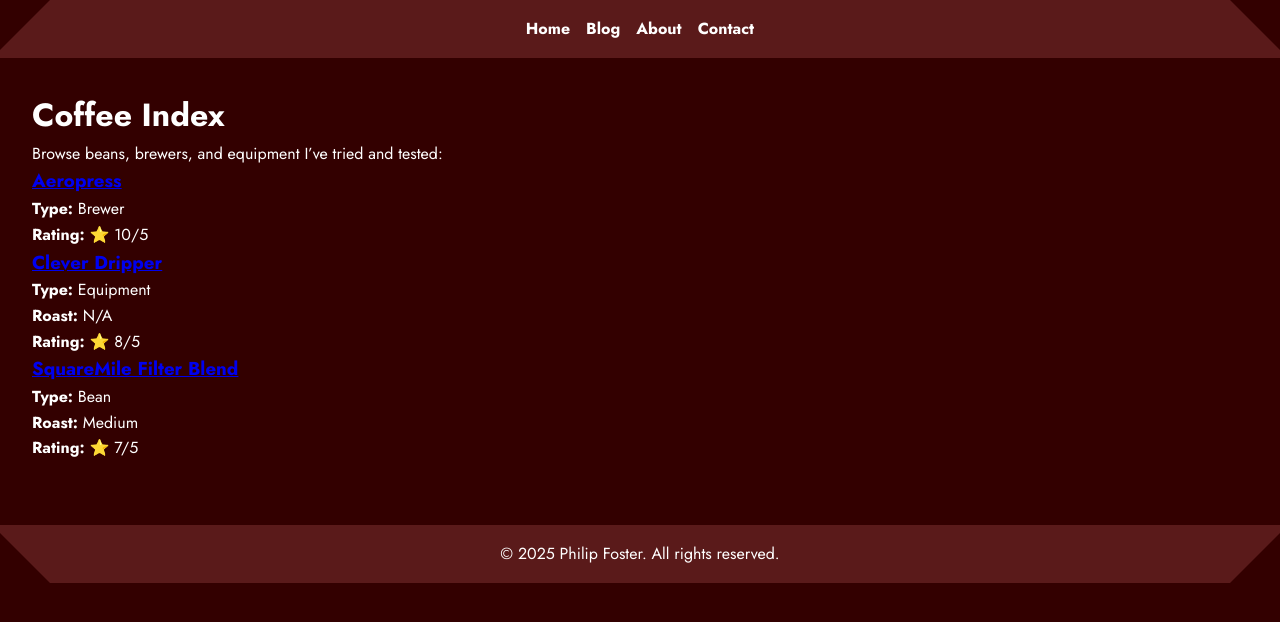
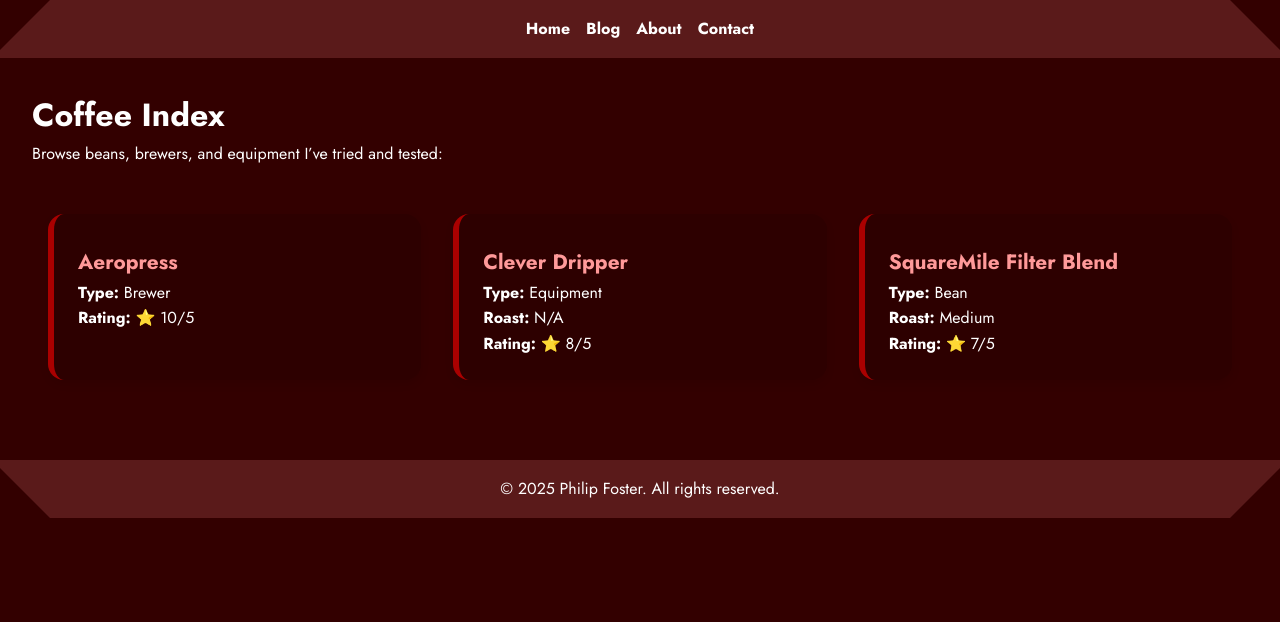
Before and after one commit to PipCraft/PipCraft.github.io, a Jekyll site: the page built from coffee.md, in a window 1280 px wide. Shown: the top 622 px of the page. Built offline with Jekyll 4.4.1, drawn with Linux system fonts in a browser that asks for light colours.

Commit message:
Update styles.css

```diff
--- a/assets/styles.css
+++ b/assets/styles.css
@@ -173,7 +173,7 @@ footer nav a {
     margin-bottom: 20px;
   }
 }
-/* BLOG PAGE STYLING */
+/* === BLOG SECTION === */
 .blog-posts {
   display: flex;
   flex-direction: column;
@@ -183,20 +183,20 @@ footer nav a {
 }
 
 .blog-post {
-  background-color: #440000; /* Rich red card background */
-  border-left: 6px solid #cc4444; /* Accent stripe */
+  background-color: #440000;
+  border-left: 6px solid #cc4444;
   border-radius: 1rem;
   padding: 1.5rem;
-  box-shadow: 0 4px 12px rgba(0, 0, 0, 0.05);
+  color: #fff;
+  box-shadow: 0 4px 12px rgba(0, 0, 0, 0.1);
   width: 100%;
   max-width: 750px;
   margin: 0 auto;
-  transition: transform 0.2s ease, box-shadow 0.2s ease;
+  transition: transform 0.2s ease;
 }
 
 .blog-post:hover {
   transform: translateY(-2px);
-  box-shadow: 0 6px 14px rgba(0, 0, 0, 0.08);
 }
 
 .blog-post h3 {
@@ -214,14 +214,6 @@ footer nav a {
   text-decoration: underline;
 }
 
-.post-thumbnail {
-  width: 100%;
-  max-height: 200px;
-  object-fit: cover;
-  border-radius: 0.75rem;
-  margin-bottom: 1rem;
-}
-
 .tags {
   margin-top: 0.5rem;
 }
@@ -236,12 +228,48 @@ footer nav a {
   margin-right: 0.5em;
 }
 
-/* GENERAL TYPOGRAPHY MATCHING */
-body {
-  background-color: #330000; /* Deep red background */
-  color: #f0f0f0;
+/* === COFFEE INDEX SECTION === */
+.coffee-grid {
+  display: grid;
+  grid-template-columns: repeat(auto-fit, minmax(260px, 1fr));
+  gap: 2rem;
+  margin-top: 2rem;
+  padding: 1rem;
 }
 
-h1, h2 {
-  color: #ffffff;
+.coffee-card {
+  background-color: #2d0000;
+  border-left: 6px solid #aa0000;
+  border-radius: 1rem;
+  padding: 1.5rem;
+  color: #fff;
+  box-shadow: 0 4px 10px rgba(0, 0, 0, 0.08);
+  transition: transform 0.2s ease;
 }
+
+.coffee-card:hover {
+  transform: translateY(-4px);
+}
+
+.coffee-card h3 {
+  margin-top: 0.5rem;
+  font-size: 1.3rem;
+  color: #ff9999;
+}
+
+.coffee-card a {
+  color: #ff9999;
+  text-decoration: none;
+}
+
+.coffee-card a:hover {
+  text-decoration: underline;
+}
+
+.coffee-thumbnail {
+  width: 100%;
+  max-height: 160px;
+  object-fit: cover;
+  border-radius: 0.75rem;
+  margin-bottom: 1rem;
+}
```
